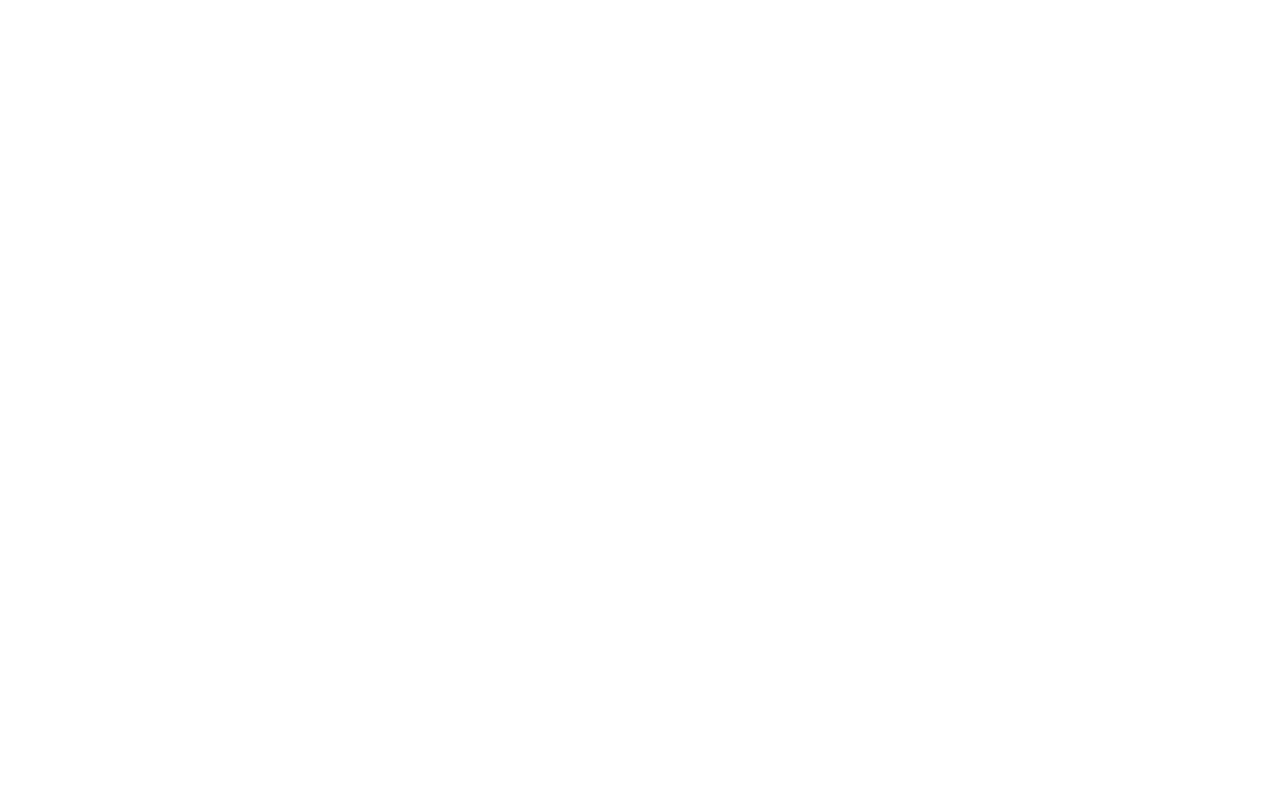
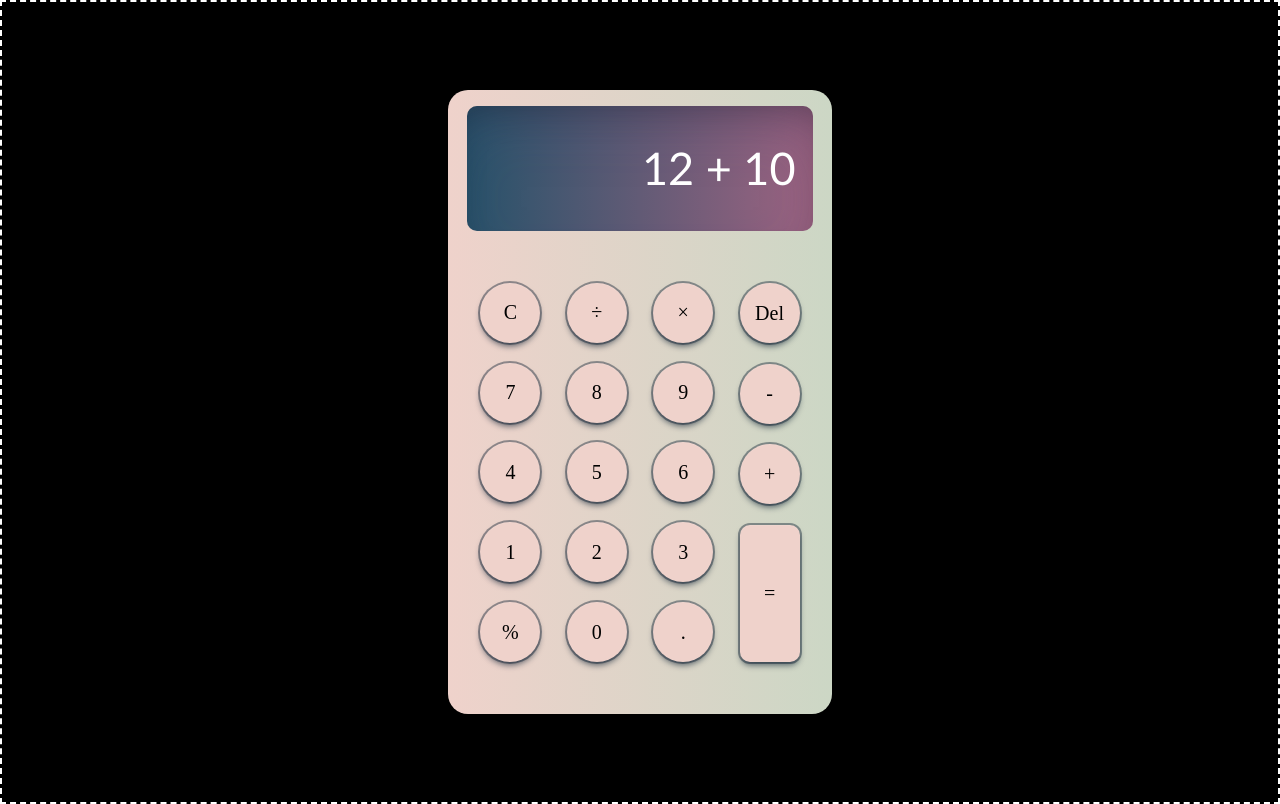
Before and after one commit to jclifford4/calculator, a plain HTML site: page index.html in a window 1280 px wide. Drawn offline with Linux system fonts and the light colour scheme.

Commit message:
Add methods and UI

```diff
--- a/index.html
+++ b/index.html
@@ -8,7 +8,47 @@
     <title>Rock Paper Scissors</title>
 </head>
 <body>
+    <div class="clc-container">
+        <div class="clc-outer">
+            <div class="clc-inner">
+                <div class="output">
+                    <div class="numbers">12 + 10</div>
+                </div>
+                <div class="clc-buttons">
+                    <div class="col">
+                        <div class="button clear">C</div>
+                        <div class="button seven">7</div>
+                        <div class="button four">4</div>
+                        <div class="button one">1</div>
+                        <div class="button percent">%</div>
+                    </div>
+                    <div class="col">
+                        <div class="button divide">÷</div>
+                        <div class="button eight">8</div>
+                        <div class="button five">5</div>
+                        <div class="button two">2</div>
+                        <div class="button zero">0</div>
+                    </div>
+                    <div class="col">
+                        <div class="button multiply">×</div>
+                        <div class="button nine">9</div>
+                        <div class="button six">6</div>
+                        <div class="button three">3</div>
+                        <div class="button decimal">.</div>
+                    </div>
+                    <div class="col">
+                        <div class="button delete">Del</div>
+                        <div class="button subtract">-</div>
+                        <div class="button add">+</div>
+                        <div class="button enter">=</div>
 
+                    </div>
+                </div>
+
+
+            </div>
+        </div>
+    </div>
 
 
 
--- a/styles.css
+++ b/styles.css
@@ -0,0 +1,127 @@
+*
+{
+    margin: 0;
+    padding: 0;
+}
+
+
+body
+{
+    display: flex;
+    background-color: black;
+    border: 2px white dashed;
+    height: 100dvh;
+    justify-content: center;
+    align-items: center;
+}
+
+.clc-container
+{
+    display: flex;
+    flex-direction: column;
+    flex: 1;
+    /* border: 1px yellow solid; */
+    justify-content: center;
+    align-items: center;
+
+}
+
+.clc-outer
+{
+    display: flex;
+    justify-content: center;
+    align-items: center;
+    width: 400px;
+    height: 650px;
+}
+
+.clc-inner
+{
+    display: flex;
+    flex-direction: column;
+    justify-content: flex-start;
+    align-items: center;
+    background-color: darkgray;
+    border-radius: 20px;
+    width: 96%;
+    height: 96%;
+    /* border: 1px green solid; */
+    gap: 32px;
+    background: #CCD7C5;  /* fallback for old browsers */
+    background: -webkit-linear-gradient(to right, #EFD2CB, #CCD7C5);  /* Chrome 10-25, Safari 5.1-6 */
+    background: linear-gradient(to right, #EFD2CB, #CCD7C5); /* W3C, IE 10+/ Edge, Firefox 16+, Chrome 26+, Opera 12+, Safari 7+ */
+    /* box-shadow: rgba(240, 46, 170, 0.4) 5px 5px, rgba(240, 46, 170, 0.3) 10px 10px, rgba(240, 46, 170, 0.2) 15px 15px, rgba(240, 46, 170, 0.1) 20px 20px, rgba(240, 46, 170, 0.05) 25px 25px; */
+}
+
+.output
+{
+    display: flex;
+    justify-content: center;
+    align-items: center;
+    height: 20%;
+    width: 90%;
+    color: white;
+    /* border: 1px white dashed; */
+    margin-top: 16px;
+    border-radius: 10px;
+    background: #9D6381;  /* fallback for old browsers */
+    background: -webkit-linear-gradient(to left, #9D6381, #28536B);  /* Chrome 10-25, Safari 5.1-6 */
+    background: linear-gradient(to left, #9D6381, #28536B); /* W3C, IE 10+/ Edge, Firefox 16+, Chrome 26+, Opera 12+, Safari 7+ */
+    box-shadow: rgba(50, 50, 93, 0.25) 0px 30px 60px -12px inset, rgba(0, 0, 0, 0.3) 0px 18px 36px -18px inset;
+
+}
+
+.output .numbers
+{
+    display: flex;
+    justify-content: flex-end;
+    align-items: center;
+    width: 90%;
+    height: 90%;
+    /* border: 1px red solid; */
+    font-size: 45px;
+    font-family: 'Calibri', 'Times New Roman', Times, serif;
+
+}
+
+.clc-buttons
+{
+    display: flex;
+    justify-content: space-evenly;
+    width: 90%;
+    /* border: 1px blue solid; */
+    flex: 1;
+    margin-bottom: 32px;
+}
+
+.col
+{
+    display: flex;
+    flex-direction: column;
+    justify-content: space-evenly;
+    align-items: center;
+    /* border: 1px black dashed; */
+    width: 90%;
+
+}
+
+.button
+{
+    display: flex;
+    justify-content: center;
+    align-items: center;
+    font-size: 20px;
+    color: black;
+    width: 60px;
+    height: 60px;
+    background-color: rgb(239, 210, 203);
+    border-radius: 50%;
+    box-shadow: rgba(6, 24, 44, 0.4) 0px 0px 0px 2px, rgba(6, 24, 44, 0.65) 0px 4px 6px -1px, rgba(255, 255, 255, 0.08) 0px 1px 0px inset;
+
+}
+
+.enter
+{
+    min-height: 137px;
+    border-radius: 10px;
+}
```
Also changed, not shown: calculator.js (line endings or trailing spaces).
